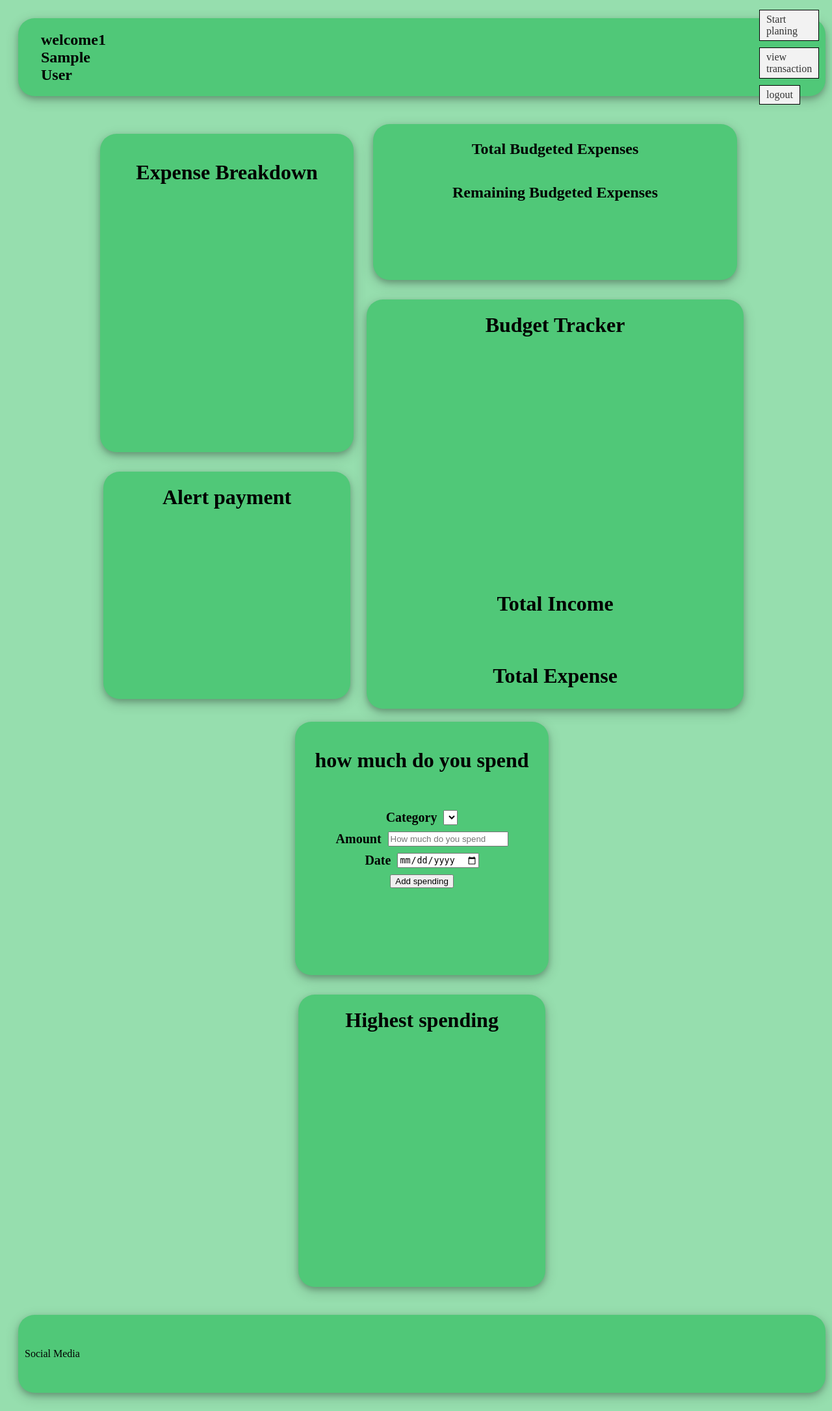
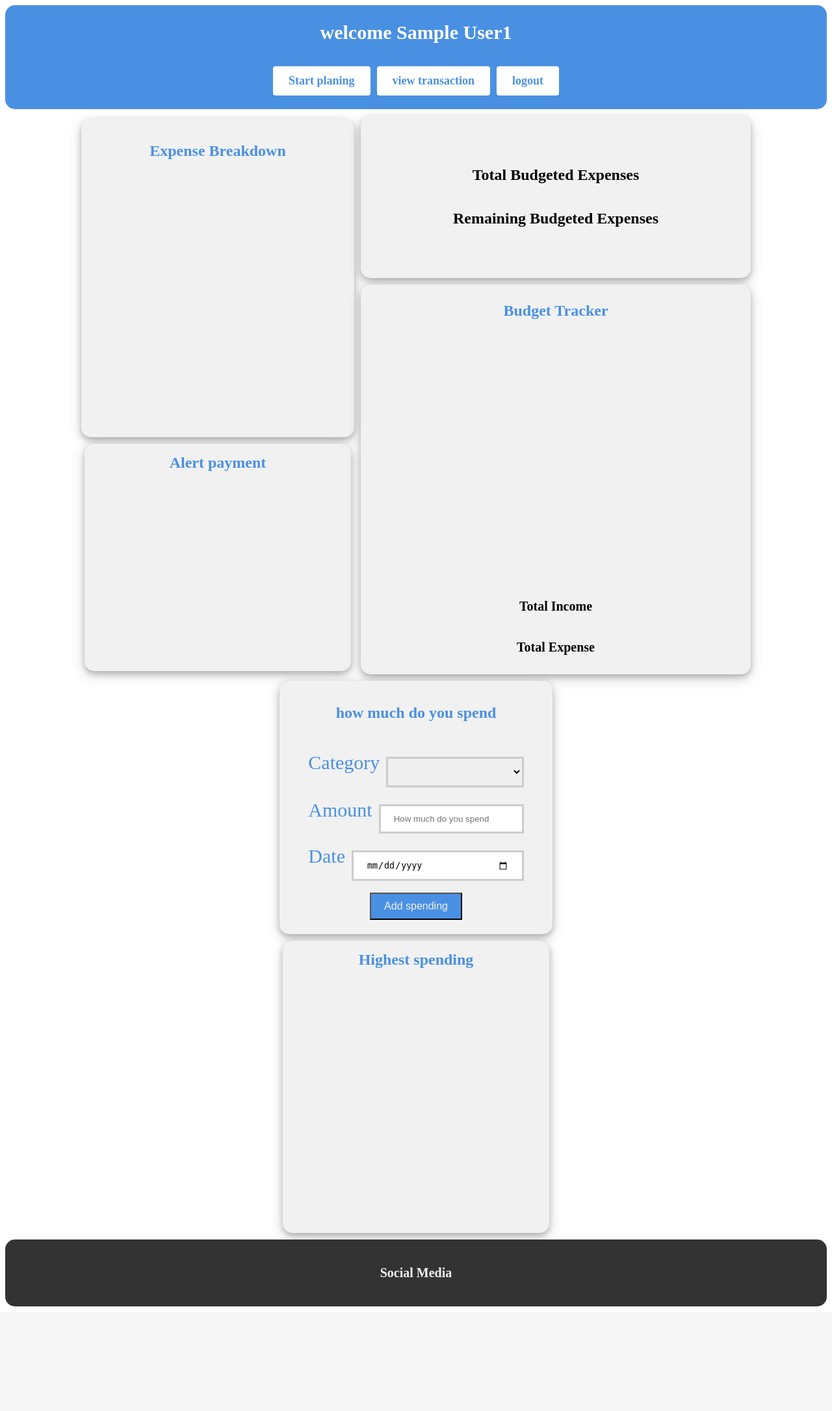
Before and after one commit to Rozi19/alx_capstone_project, a Flask app: page /welcome.html in a window 1280 px wide. Shown: the whole page at 65% size. After the commit the page ends 2011 px from the top, so only its background shows below. Run offline with Flask 3, Linux system fonts and the light colour scheme; the visitor is signed in with stand-in values (Sample User, id 1); data that the repository does not hold is empty; a map, chart or similar area stays blank.

Commit message:
styles and comment

```diff
--- a/static/style.css
+++ b/static/style.css
@@ -1,33 +1,42 @@
+/* body Styles */
 body {
-    background-color: #96deae;
+    background-color: #ffff;
     display: flex;
     flex-direction: column;
     flex-wrap: wrap;
+}
 
-    padding: 20px;
-    gap: 20px;
+/* header Styles */
 
+header {
+    display: flex;
+    flex-direction: column;
+    align-items: center;
+    gap: 10px;
+    padding-bottom: 10px;
+    background-color:#4a90e2 ;
+    height: 150px;
+    color: white;
+    font-size: 20px;
+    font-weight: bolder;
+    border-radius: 15px;
 
 }
 
-header, footer {
+/* paragraph Styles */
+
+p {
+    font-size: 20px;
+    font-weight: bolder;
+}
+/* header welcome message Styles */
+.welcome {
     display: flex;
-    flex-direction: row;
-    gap: 1000px;
-    align-items: center;
-    padding: 10px;
-    background-color:  #50c878;
-    height: 100px;
-    box-shadow: 0 4px 8px 0 rgba(0, 0, 0, 0.2), 0 6px 20px 0 rgba(0, 0, 0, 0.19);
-    border-radius: 25px;
-
+    font-size: 20px;
+    font-weight: bold;
 }
 
-.welcome {
-    display: flex;
-    padding: 5px;
-    margin-left: 20px;
-}
+/* header links Styles */
 
 .links {
     display: flex;
@@ -38,74 +47,103 @@
 
 .link {
     display: inline-block;
+    padding: 12px 24px;
+    background-color: #ffff;
+    color: #4a90e2;
+    font-size: 18px;
     text-decoration: none;
-    border: 1px solid black;
-    padding: 5px 10px;
-    background-color: #f2f2f2;
-    color: #333;
+    border-radius: 4px;
+    transition: background-color 0.3s ease;
   }
+
+.link:hover {
+    background-color: #f1f1f1;
+  }
+
+/* main Styles */
 
 main {
     display: flex;
     flex-direction: row;
     flex-wrap: wrap;
     justify-content: center;
-    padding: 23px;
-    gap: 20px;
+    padding: 10px;
+    gap: 10px;
 
 }
+/* heading Styles */
+h1 {
+    font-size: 24px;
+    margin-bottom: 10px;
+    color: #4a90e2;
+}
 
+/* main three container Styles */
 .cate_pay, .use_graph, .spend_high {
     display: flex;
     flex-direction: column;
-    gap: 30px;
+    gap: 10px;
     justify-content: center;
     align-items: center;
 }
 
-
+/* main category container Styles */
 .category {
     display: flex;
     flex-direction: column;
     align-items: center;
     gap: 1px;
-    background-color: #50c878;
+    background-color: #f1f1f1 ;
     box-shadow: 0 4px 8px 0 rgba(0, 0, 0, 0.2), 0 6px 20px 0 rgba(0, 0, 0, 0.19);
     padding: 20px;
     height: 450px;
-    width: 350px;
-    border-radius: 25px;
-    overflow-y: auto; /* Add scrollbar to vertical overflow */
+    width: 380px;
+    border-radius: 15px;
+    overflow: auto;
 }
 
+/* main use container Styles */
 .use {
     display: flex;
     flex-direction: column;
     align-items: center;
-    background-color: #50c878;
+    justify-content: center;
+    gap: 1px;
+    background-color: #f1f1f1 ;
     box-shadow: 0 4px 8px 0 rgba(0, 0, 0, 0.2), 0 6px 20px 0 rgba(0, 0, 0, 0.19);
-    padding: 5px;
+    padding: 10px;
     height: 230px;
-    width: 550px;
-    border-radius: 25px;
+    width: 580px;
+    border-radius: 15px;
 }
 
 .usage {
-    display: flex;
-    flex-direction: column;
+  display:flex;
+  flex-direction: row;
   align-items: center;
+  font-weight: bolder;
+  gap: 10px;
 }
+
+/* main total budget container Styles */
+.total_budget {
+  display:flex;
+  flex-direction: row;
+  gap: 10px;
+}
+
+/* main spending container Styles */
 .spending {
     display: flex;
     flex-direction: column;
     align-items: center;
     gap: 1px;
-    background-color: #50c878;
+    background-color: #f1f1f1 ;
     box-shadow: 0 4px 8px 0 rgba(0, 0, 0, 0.2), 0 6px 20px 0 rgba(0, 0, 0, 0.19);
     padding: 20px;
     height: 350px;
-    width: 350px;
-    border-radius: 25px;
+    width: 380px;
+    border-radius: 15px;
 }
 .spending_form {
     display: flex;
@@ -117,80 +155,180 @@
     font-weight: bold;
 }
 
+/* input filed Styles */
 .input_text{
     display: flex;
     flex-direction: row;
     justify-content: center;
     gap: 10px;
 }
+
+/* main payment container Styles */
 .payment {
     display: flex;
     justify-content: center;
-    background-color: #50c878;
+    background-color: #f1f1f1 ;
     height: 350px;
-    width: 380px;
+    width: 410px;
     box-shadow: 0 4px 8px 0 rgba(0, 0, 0, 0.2), 0 6px 20px 0 rgba(0, 0, 0, 0.19);
-    border-radius: 25px;
+    border-radius: 15px;
 
 }
 
+/* main graph container Styles */
 .graph {
 
     display: flex;
     flex-direction: column;
-    justify-content: center;
-    align-items: center;
-    background-color: #50c878;
-    height: 630px;
-    width: 580px;
-    box-shadow: 0 4px 8px 0 rgba(0, 0, 0, 0.2), 0 6px 20px 0 rgba(0, 0, 0, 0.19);
-    border-radius: 25px;
-    gap:10px;
-}
-.total_budget {
-    display: flex;
-    flex-direction: row;
-    gap: 20px;
     align-items: center;
     justify-content: center;
-    font-weight: bolder;
-    font-size: 32px;
+    background-color: #f1f1f1 ;
+    height: 580px;
+    width: 580px;
+    padding: 10px;
+    box-shadow: 0 4px 8px 0 rgba(0, 0, 0, 0.2), 0 6px 20px 0 rgba(0, 0, 0, 0.19);
+    border-radius: 15px;
+
 }
 
+/* main high spending container Styles */
 .highest {
     display: flex;
     flex-direction: column;
     align-items: center;
-    background-color: #50c878;
+    background-color: #f1f1f1 ;
     height: 450px;
-    width: 380px;
+    width: 410px;
     box-shadow: 0 4px 8px 0 rgba(0, 0, 0, 0.2), 0 6px 20px 0 rgba(0, 0, 0, 0.19);
-    border-radius: 25px;
+    border-radius: 15px;
+    font-weight: bold;
+    overflow: auto;
+
+}
+li {
+  font-size: 20px;
+}
+.invisible {
+  position: absolute;
+  left: -9999px;
+  visibility: hidden;
 }
 
+/* lable Styles */
+lable{
+  font-size: 30px;
+  color: #4a90e2;
+  font-weight:lighter;
+}
 
-.creat_account{
+/* input type Styles */
+input[type=text], input[type=number], input[type=date], select[name="spend_category"] {
+  width: 100%;
+  padding: 12px 20px;
+  margin: 8px 0;
+  box-sizing: border-box;
+  border: 3px solid #ccc;
+  -webkit-transition: 0.5s;
+  transition: 0.5s;
+  outline: none;
+}
+
+input[type=number]:focus, input[type=text]:focus, input[type=date]:focus, select[name="spend_category"]:focus {
+  border: 3px solid #4a90e2;
+}
+
+/* button Styles */
+button {
+  padding: 10px 20px;
+  background-color: #4a90e2;
+  color: #f1f1f1;
+  font-size: 16px;
+  cursor: pointer;
+  transition: background-color 0.3s ease;
+}
+
+button:hover {
+  background-color: #366db7;
+}
+
+/* report page Styles */
+.report {
   display: flex;
   flex-direction: column;
   align-items: center;
-    background-color: #f8f9fa;
-    border: 1px solid #e7e7e7;
-    padding: 50px;
+  padding: 10px;
+  gap: 10px;
+  background-color: #f1f1f1 ;
+  height: 350px;
+  width: 350px;
+  box-shadow: 0 4px 8px 0 rgba(0, 0, 0, 0.2), 0 6px 20px 0 rgba(0, 0, 0, 0.19);
+  border-radius: 15px;
+  font-size: 18px;
+  font-weight: bold;
+  overflow: auto;
+}
 
+/* footer Styles */
+footer {
+    background-color: #333333;
+    padding: 20px;
+    text-align: center;
+    font-size: 14px;
+    color: #f1f1f1;
+    border-radius: 15px;
   }
-.budget{
-    display:flex;
-    flex-direction: row;
-    align-items: center;
-    gap: 70px;
+
+ /* Mobile device Styles*/
+@media screen and (max-width: 767px) {
+    header {
+      height: auto;
+      padding: 10px;
+      font-size: 18px;
     }
-.same{
-    background-color: #f8f9fa;
-    border: 1px solid #e7e7e7;
-    padding: 20px;
-    display: flex;
+
+    .welcome {
+      font-size: 18px;
+    }
+
+    .links {
       flex-direction: column;
-    align-items: center;
-    width: 300px;
-    height: 250px;
     }
+
+    main {
+      padding: 10px;
+    }
+
+    .category,
+    .use,
+    .spending,
+    .payment,
+    .graph,
+    .highest, .report {
+      width: 100%;
+    }
+
+    .payment {
+      height: auto;
+    }
+  }
+
+  /* Tablet devices Styles*/
+  @media screen and (min-width: 768px) and (max-width: 1023px) {
+    header {
+      height: auto;
+      padding: 10px;
+      font-size: 18px;
+    }
+
+    .welcome {
+      font-size: 18px;
+    }
+
+    .links {
+      flex-direction: column;
+    }
+
+    main {
+      padding: 10px;
+    }
+  }
```
Lines whose indentation alone changed are shown as unchanged.
